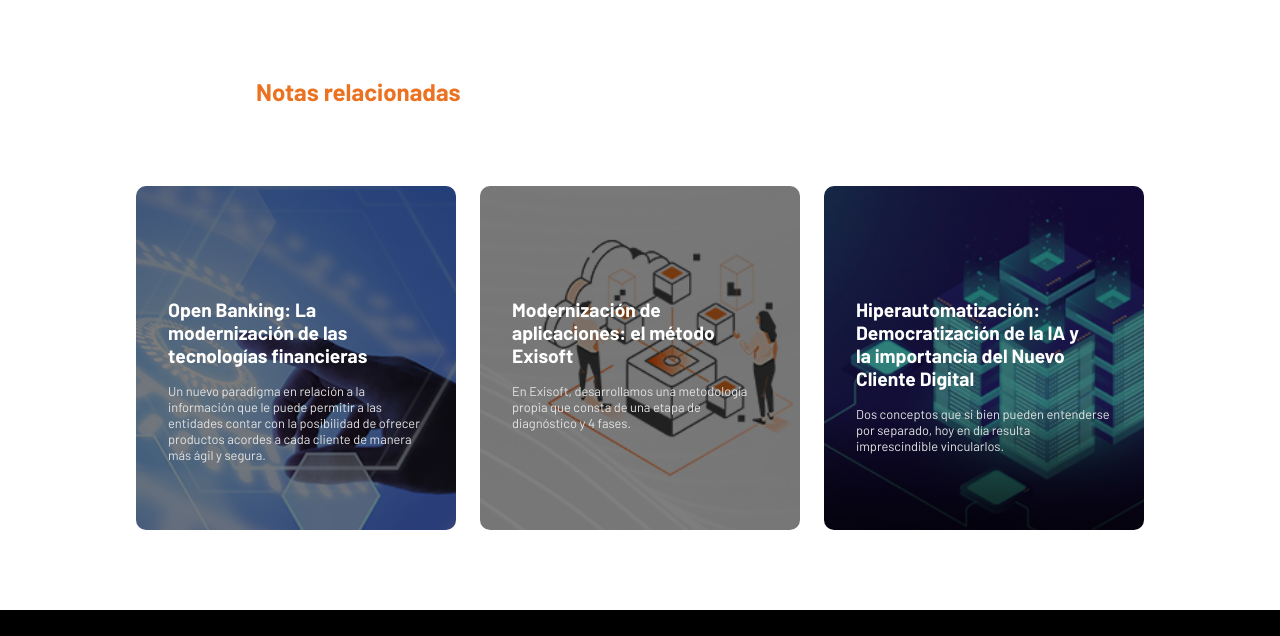
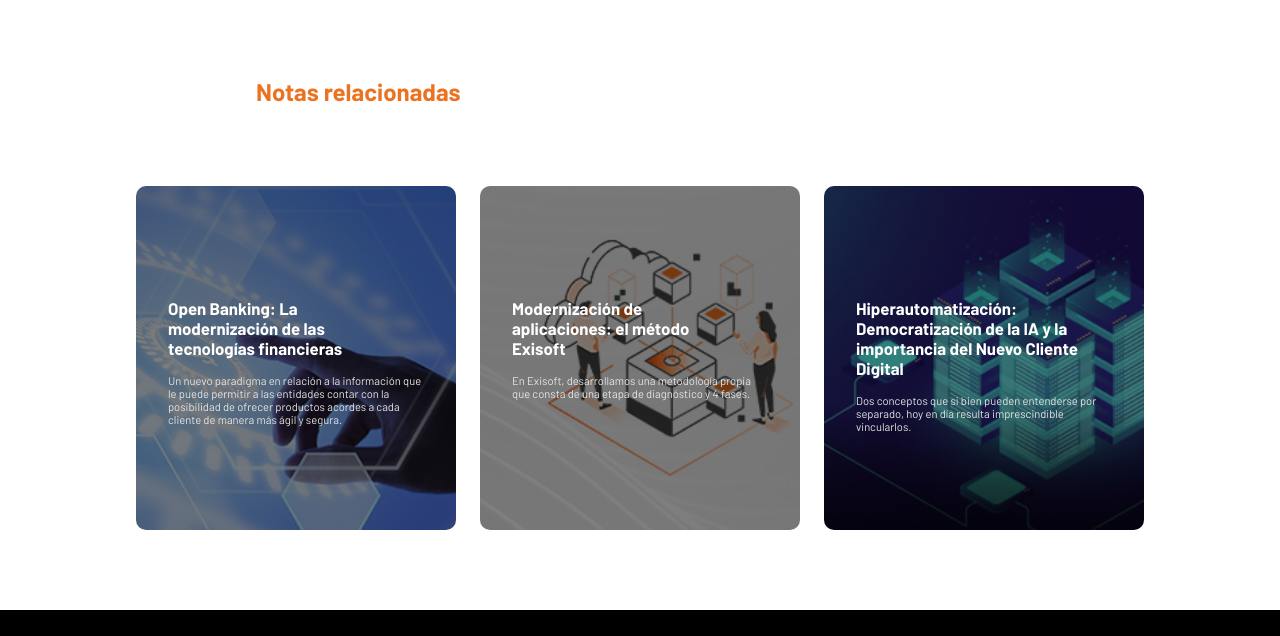
Before and after one commit to FaunaBranding/Exisoft, a plain HTML site: page pages/novedades/devops.html in a window 1280 px wide. Shown: the part 4912-5548 px from the top of the page. Drawn offline with nearby package versions, Linux system fonts and the light colour scheme.

Commit message:
Nueva nota

```diff
--- a/css/novedades.css
+++ b/css/novedades.css
@@ -497,7 +497,11 @@
 
     .teisa-card h5 {
         margin-top: 35%;
-        font-size: 1.2rem;
+        font-size: 1.05rem;
+    }
+
+    .teisa-card p {
+        font-size: 0.7rem;
     }
 }
 
```
Also changed, not shown: img/novedades/cards/CARD8.jpg, img/novedades/cards/IMAGEN8.jpg, img/novedades/cards/PORTADA8.jpg.
